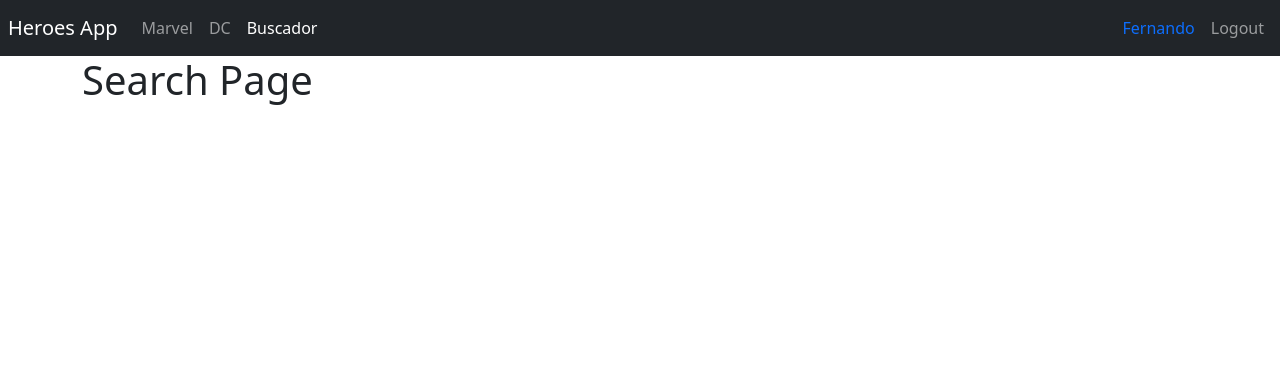
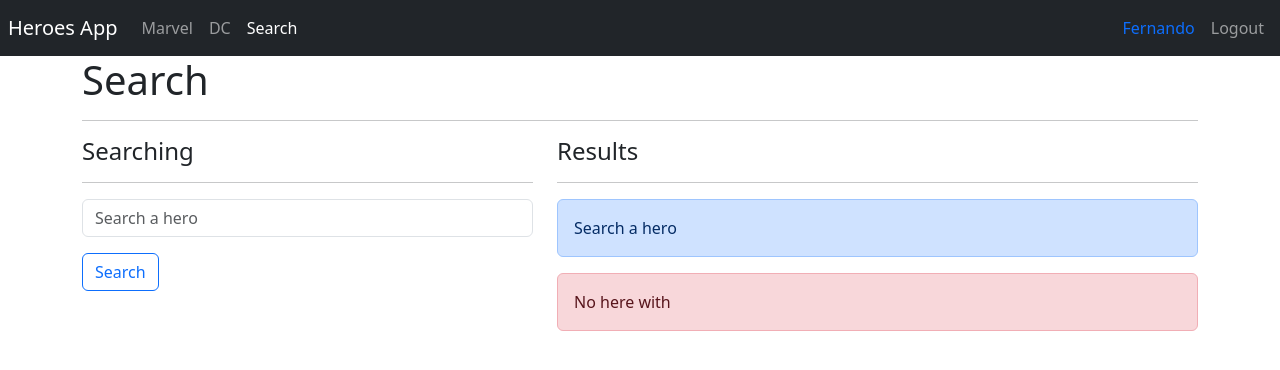
Before and after one commit to fersanti2896/14-curso-react-heroesApp-SPA, a React (Vite) app: page /search in a window 1280 px wide. Shown: the top 370 px of the page. Built offline with nearby package versions, Linux system fonts and the light colour scheme.

Commit message:
Creando SearchPage.jsx e implementando query params en el navigate y localization.

```diff
--- a/package.json
+++ b/package.json
@@ -10,6 +10,7 @@
   },
   "dependencies": {
     "prop-types": "^15.8.1",
+    "query-string": "^8.1.0",
     "react": "^18.2.0",
     "react-dom": "^18.2.0",
     "react-router": "^6.8.1",
--- a/src/heroes/pages/SearchPage.jsx
+++ b/src/heroes/pages/SearchPage.jsx
@@ -1,8 +1,69 @@
+import { useLocation, useNavigate } from 'react-router-dom';
+import queryString from 'query-string';
+
+import { useForm } from "../../hooks"
+import { HeroeCards } from "../components"
 
 export const SearchPage = () => {
+    /* Se usa el navigate para obtener la navegación */
+    const navigate = useNavigate();
+    /* Se usa location para obtener la información de la ubicación de la localizacion */
+    const location = useLocation();
+
+    const { q = ''} = queryString.parse(location.search);
+
+    const { searchText, onInputChange } = useForm({
+        searchText: ''
+    });
+
+    const onSearchSubmit = ( event ) => {
+        event.preventDefault();
+
+        if( searchText.trim().length <= 1 ) return;
+
+        navigate(`?q=${ searchText.toLowerCase().trim() }`);
+    }
+
     return (
         <>
-            <h1>Search Page</h1>
+            <h1>Search</h1>
+            <hr />
+
+            <div className="row">
+                <div className="col-5">
+                    <h4>Searching</h4>
+                    <hr />
+
+                    <form onSubmit={ onSearchSubmit } >
+                        <input  autoComplete="off"
+                                className="form-control"
+                                name="searchText"
+                                placeholder="Search a hero"
+                                onChange={ onInputChange }
+                                type="text"
+                                value={ searchText } />
+
+                        <button className="btn btn-outline-primary mt-3" >
+                            Search
+                        </button>
+                    </form>
+                </div>
+
+                <div className="col-7">
+                    <h4>Results</h4>
+                    <hr />
+
+                    <div className="alert alert-primary">
+                        Search a hero
+                    </div>
+
+                    <div className="alert alert-danger">
+                        No here with <b>{ q }</b>
+                    </div>
+
+                    {/* <HeroeCards /> */}
+                </div>
+            </div>
         </>
     )
 }
--- /dev/null
+++ b/src/hooks/index.js
@@ -0,0 +1,2 @@
+
+export * from './useForm';
--- /dev/null
+++ b/src/hooks/useForm.js
@@ -0,0 +1,28 @@
+import { useState } from 'react';
+
+export const useForm = ( initialForm = {} ) => {
+    const [ formState, setFormState ] = useState( initialForm );
+
+    /* Función que permite cambiar el valor de un input */
+    const onInputChange = ( { target } ) => {
+        const { name, value } = target;
+
+        setFormState({
+            ...formState,
+            [ name ]: value
+        })
+    }
+
+    /* Función que permite resetar los valores por defecto del formulario */
+    const onResetForm = () => {
+        setFormState( initialForm );
+    }
+
+    /* Expone la desestructuración del formState (propiedades) */
+    return {
+        ...formState,
+        formState,
+        onInputChange,
+        onResetForm
+    }
+}
--- a/src/ui/components/Navbar.jsx
+++ b/src/ui/components/Navbar.jsx
@@ -32,7 +32,7 @@
 
                     <NavLink className={ ({ isActive }) => `nav-item nav-link ${ isActive ? 'active' : '' }` }
                              to="/search">
-                        Buscador
+                        Search
                     </NavLink>
                 </div>
             </div>
```
Also changed, not shown: 1 other file (tests, documents, lock files or other folders).
